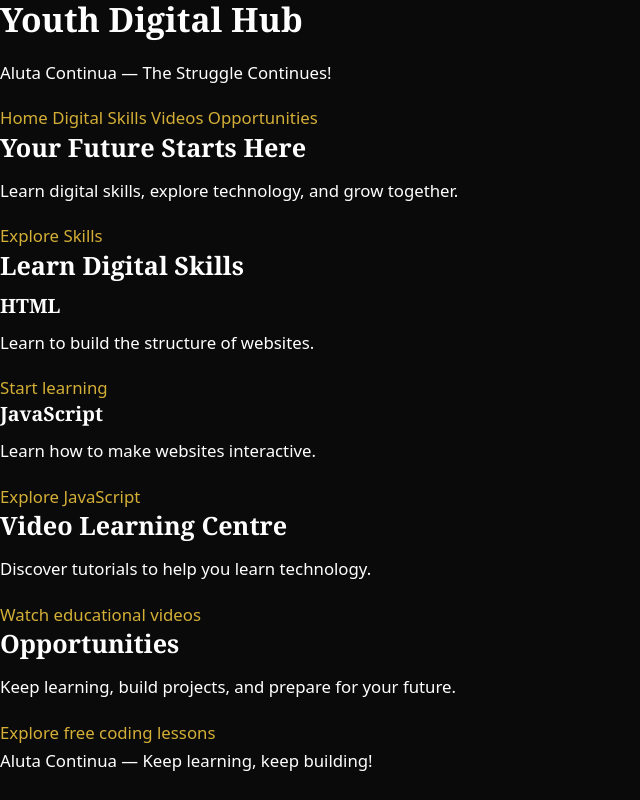
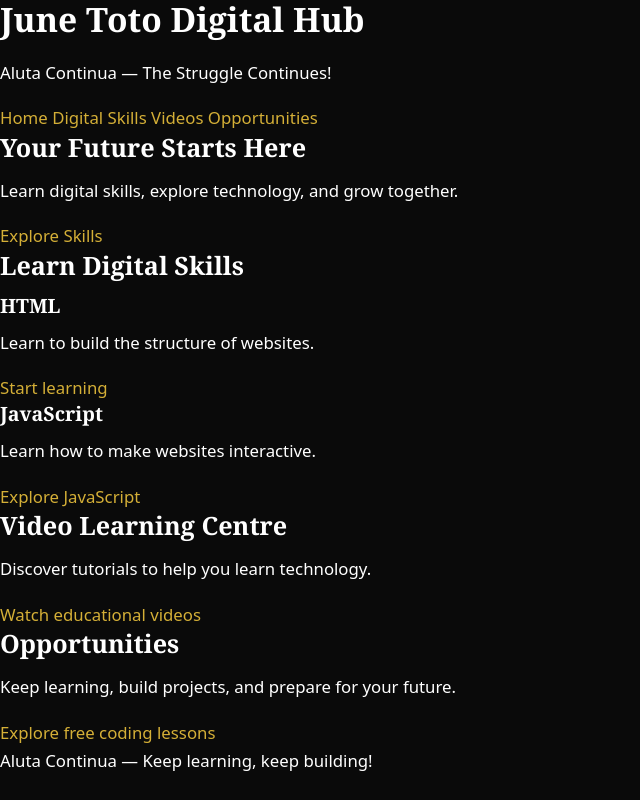
Before and after one commit to okeyojune08/junetoto-digital-hub, a plain HTML site: page index.html in a window 1280 px wide. Shown: the whole page, without its empty margins (0-640 px from the left). Drawn offline with Linux system fonts and the light colour scheme.

Commit message:
Update title and header to 'June Toto Digital Hub'

```diff
--- a/index.html
+++ b/index.html
@@ -4,12 +4,12 @@
 <head>
     <meta charset="UTF-8">
     <meta name="viewport" content="width=device-width, initial-scale=1.0">
-    <title>Youth Digital Hub | Aluta Continua</title>
+    <title>June Toto Digital Hub | Aluta Continua</title>
     <link rel="stylesheet" href="style.css">
 </head>
 <body>
     <header>
-        <h1>Youth Digital Hub</h1>
+        <h1>June Toto Digital Hub</h1>
         <p>Aluta Continua — The Struggle Continues!</p>
         <nav>
             <a href="#home">Home</a>
```
